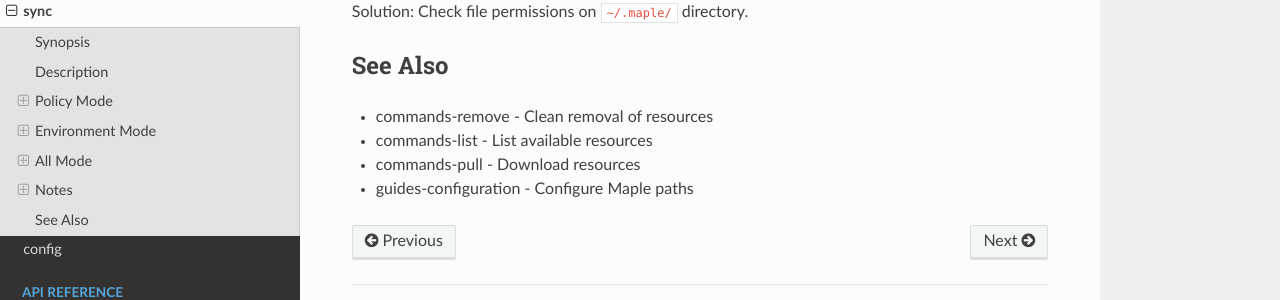
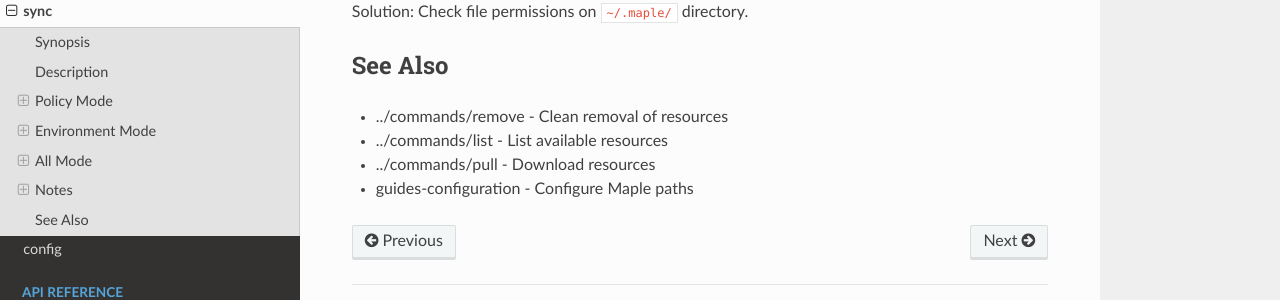
Before and after one commit to Shaswat2001/maple-robotics, a Sphinx documentation site: the page built from docs/source/commands/sync.rst, in a window 1280 px wide and 900 px high, scrolled down 5620 px. Shown: the part 511-811 px from the top of the window. Built offline with Sphinx 7.4.7 and the Read the Docs theme 3.1.0, drawn with Linux system fonts in a browser that asks for light colours.

Commit message:
stage: documentation change

```diff
--- a/docs/source/commands/sync.rst
+++ b/docs/source/commands/sync.rst
@@ -333,7 +333,7 @@ Solution: Check file permissions on ``~/.maple/`` directory.
 See Also
 ========
 
-- :ref:`commands-remove` - Clean removal of resources
-- :ref:`commands-list` - List available resources
-- :ref:`commands-pull` - Download resources
+- :ref:`../commands/remove` - Clean removal of resources
+- :ref:`../commands/list` - List available resources
+- :ref:`../commands/pull` - Download resources
 - :ref:`guides-configuration` - Configure Maple paths
```
Also changed, not shown: docs/source/commands/remove.rst (+4 -4 lines).
